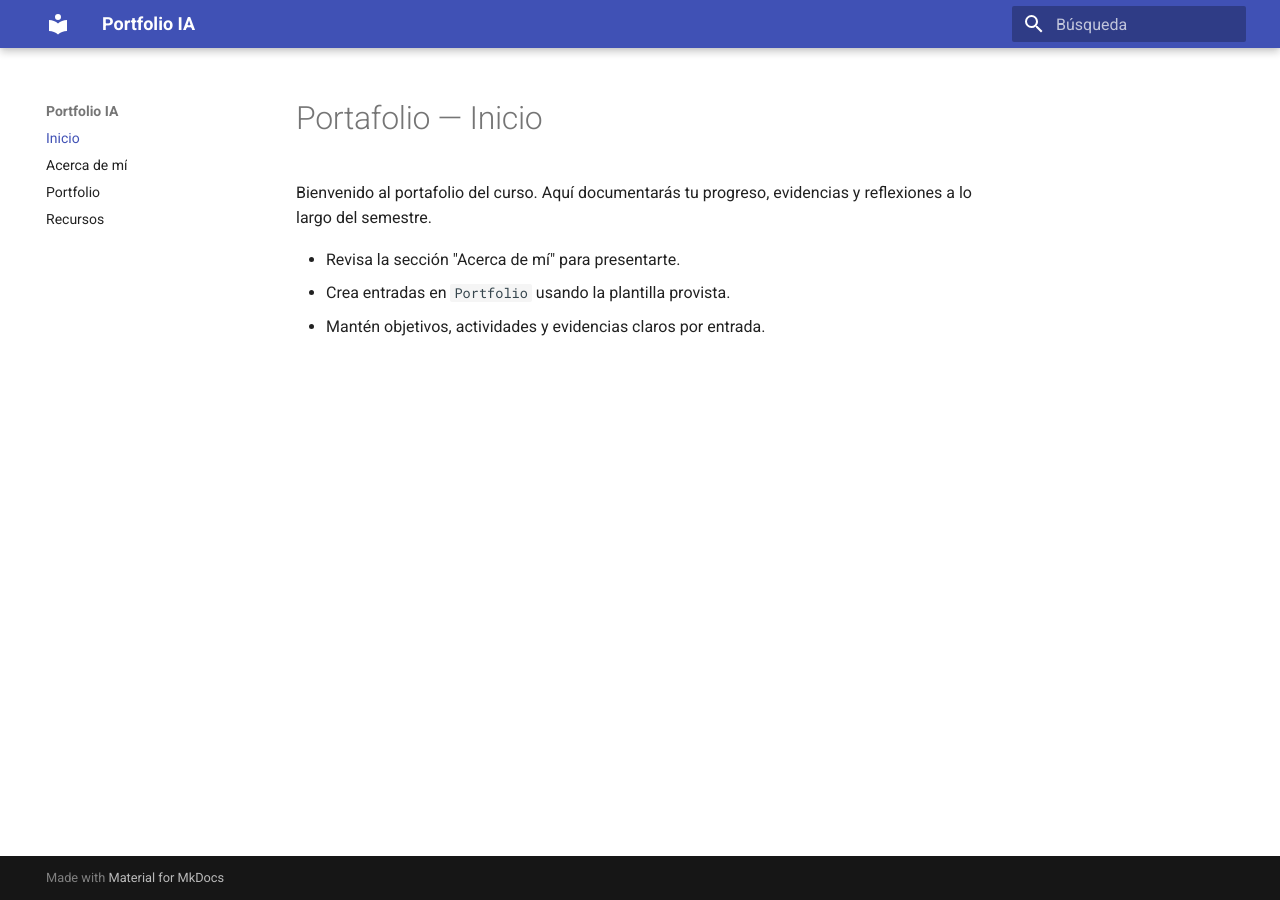
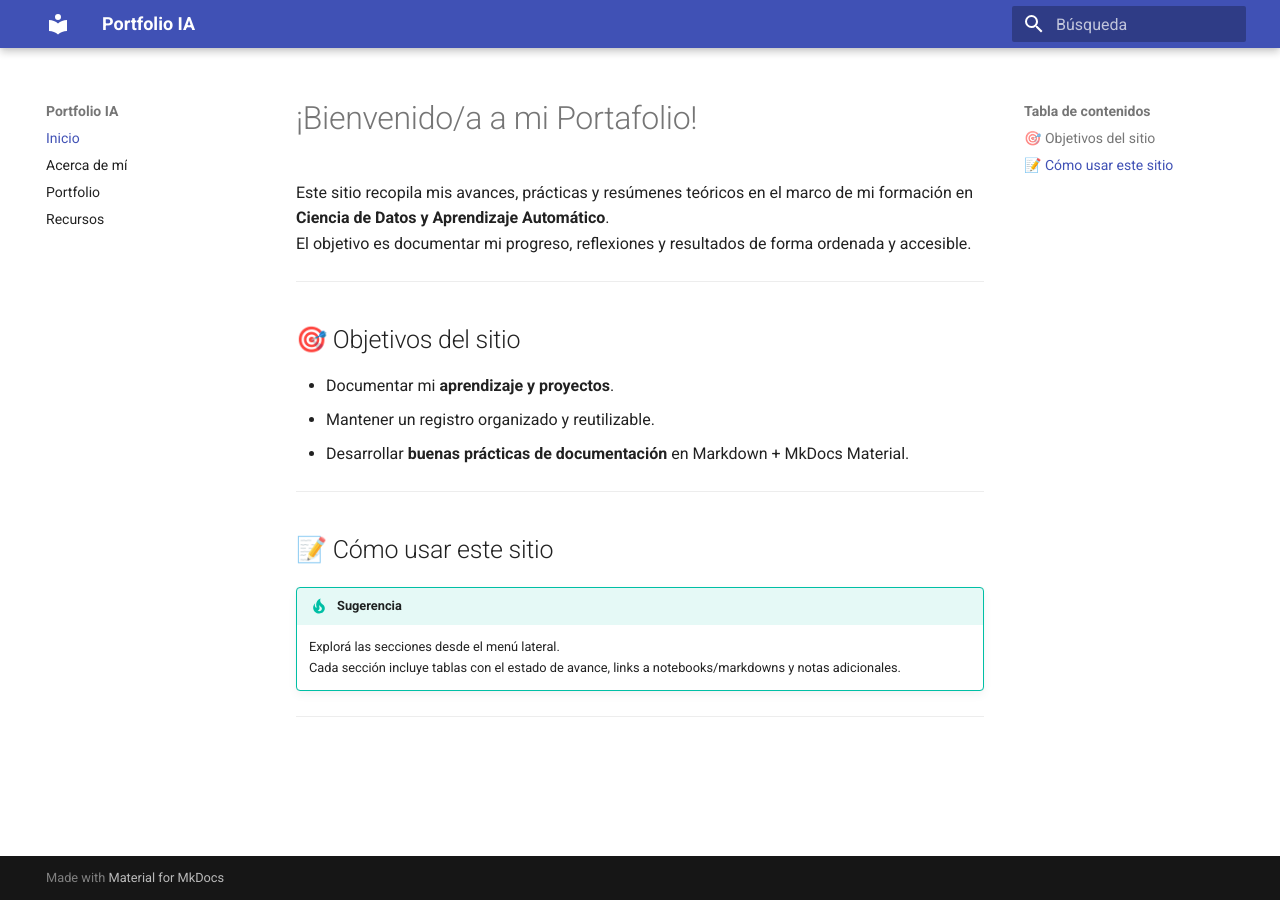
Before and after one commit to jjuuansee/portafolio-ia, an MkDocs documentation site: the page built from docs/index.md, in a window 1280 px wide. Built offline with MkDocs 1.6.1 and Material for MkDocs 9.7.7, drawn with Linux system fonts in a browser that asks for light colours.

Commit message:
Actualización del índice del portafolio y adición de recursos recomendados

```diff
--- a/docs/index.md
+++ b/docs/index.md
@@ -1,13 +1,26 @@
 ---
-title: "Portafolio — Inicio"
-date: 2025-01-01
+title: "Inicio"
+date: 2025-08-22
+---
+# ¡Bienvenido/a a mi Portafolio!
+
+Este sitio recopila mis avances, prácticas y resúmenes teóricos en el marco de mi formación en **Ciencia de Datos y Aprendizaje Automático**.
+El objetivo es documentar mi progreso, reflexiones y resultados de forma ordenada y accesible.
+
 ---
 
-# Portafolio — Inicio
+## 🎯 Objetivos del sitio
 
-Bienvenido al portafolio del curso. Aquí documentarás tu progreso,
-evidencias y reflexiones a lo largo del semestre.
+- Documentar mi **aprendizaje y proyectos**.
+- Mantener un registro organizado y reutilizable.
+- Desarrollar **buenas prácticas de documentación** en Markdown + MkDocs Material.
 
-- Revisa la sección "Acerca de mí" para presentarte.
-- Crea entradas en `Portfolio` usando la plantilla provista.
-- Mantén objetivos, actividades y evidencias claros por entrada.
+---
+
+## 📝 Cómo usar este sitio
+
+!!! tip "Sugerencia"
+    Explorá las secciones desde el menú lateral.
+    Cada sección incluye tablas con el estado de avance, links a notebooks/markdowns y notas adicionales.
+
+---
```
Also changed, not shown: docs/portfolio/index.md (+3 -5 lines), docs/recursos/index.md (+4 -0 lines).
